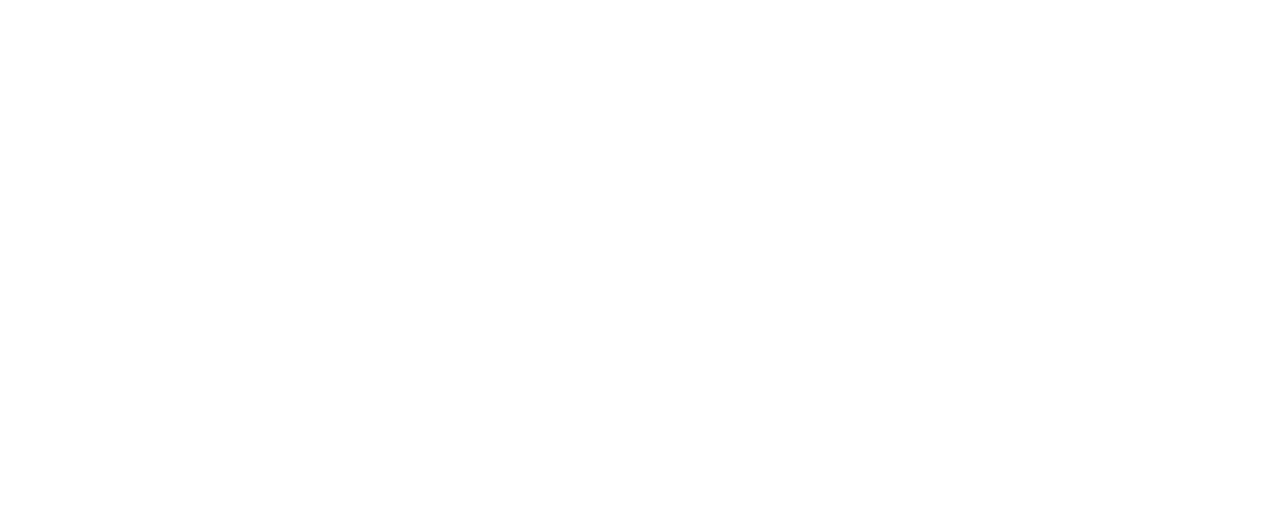
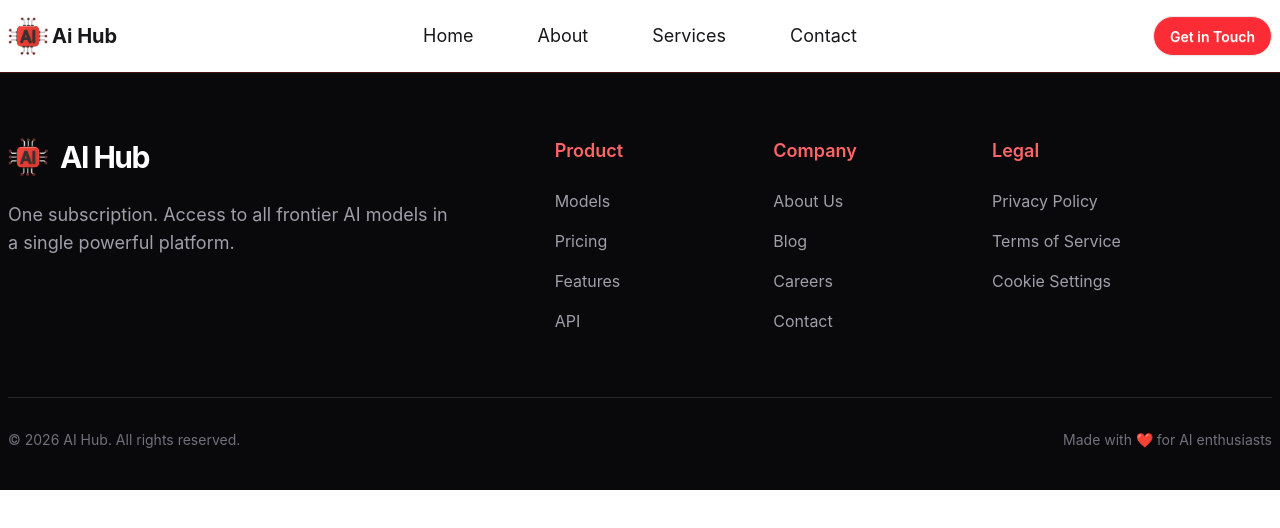
Before and after one commit to themdshakibul/ai-model-hub, a React (Vite) app: page / in a window 1280 px wide. Shown: the top 528 px of the page. Built offline with nearby package versions, Linux system fonts and the light colour scheme.

Commit message:
Navbar and Footer

```diff
--- a/src/App.jsx
+++ b/src/App.jsx
@@ -1,8 +1,12 @@
+import Footer from "./Components/Footer/Footer";
+import NavBar from "./Components/NavBar/NavBar";
+
 function App() {
   return (
     <>
       <div>
-
+        <NavBar />
+        <Footer />
       </div>
     </>
   );
--- a/src/Components/Footer/Footer.jsx
+++ b/src/Components/Footer/Footer.jsx
@@ -1,10 +1,111 @@
-import React from "react";
-
+import FooterLogo from "../../assets/logo.png";
 const Footer = () => {
   return (
-    <>
-      <div></div>
-    </>
+    <footer className="bg-zinc-950 border-t border-red-900/50 pt-16 pb-10">
+      <div className="container mx-auto px-2">
+        <div className="grid grid-cols-1 md:grid-cols-12 gap-12">
+          {/* Logo & Description */}
+          <div className="md:col-span-5">
+            <div className="flex items-center gap-3 mb-6">
+              <img src={FooterLogo} alt="AI Hub Logo" className="h-10 w-auto" />
+              <h2 className="text-3xl font-bold tracking-tighter text-white">
+                AI Hub
+              </h2>
+            </div>
+
+            <p className="text-zinc-400 text-lg max-w-md">
+              One subscription. Access to all frontier AI models in a single
+              powerful platform.
+            </p>
+          </div>
+
+          {/* Quick Links */}
+          <div className="md:col-span-2">
+            <h3 className="text-red-400 font-semibold mb-6 text-lg">Product</h3>
+            <ul className="space-y-4 text-zinc-400">
+              <li>
+                <a href="#" className="hover:text-white transition">
+                  Models
+                </a>
+              </li>
+              <li>
+                <a href="#" className="hover:text-white transition">
+                  Pricing
+                </a>
+              </li>
+              <li>
+                <a href="#" className="hover:text-white transition">
+                  Features
+                </a>
+              </li>
+              <li>
+                <a href="#" className="hover:text-white transition">
+                  API
+                </a>
+              </li>
+            </ul>
+          </div>
+
+          <div className="md:col-span-2">
+            <h3 className="text-red-400 font-semibold mb-6 text-lg">Company</h3>
+            <ul className="space-y-4 text-zinc-400">
+              <li>
+                <a href="#" className="hover:text-white transition">
+                  About Us
+                </a>
+              </li>
+              <li>
+                <a href="#" className="hover:text-white transition">
+                  Blog
+                </a>
+              </li>
+              <li>
+                <a href="#" className="hover:text-white transition">
+                  Careers
+                </a>
+              </li>
+              <li>
+                <a href="#" className="hover:text-white transition">
+                  Contact
+                </a>
+              </li>
+            </ul>
+          </div>
+
+          <div className="md:col-span-3">
+            <h3 className="text-red-400 font-semibold mb-6 text-lg">Legal</h3>
+            <ul className="space-y-4 text-zinc-400">
+              <li>
+                <a href="#" className="hover:text-white transition">
+                  Privacy Policy
+                </a>
+              </li>
+              <li>
+                <a href="#" className="hover:text-white transition">
+                  Terms of Service
+                </a>
+              </li>
+              <li>
+                <a href="#" className="hover:text-white transition">
+                  Cookie Settings
+                </a>
+              </li>
+            </ul>
+          </div>
+        </div>
+
+        {/* Bottom Bar */}
+        <div className="mt-16 pt-8 border-t border-zinc-800 flex flex-col md:flex-row items-center justify-between gap-4 text-sm text-zinc-500">
+          <div>© {new Date().getFullYear()} AI Hub. All rights reserved.</div>
+
+          <div className="flex gap-6">
+            <a href="#" className="hover:text-red-400 transition">
+              Made with ❤️ for AI enthusiasts
+            </a>
+          </div>
+        </div>
+      </div>
+    </footer>
   );
 };
 
--- a/src/Components/NavBar/NavBar.jsx
+++ b/src/Components/NavBar/NavBar.jsx
@@ -1,13 +1,35 @@
-import React from 'react';
-
+import Logo from "../../assets/logo.png";
 const NavBar = () => {
   return (
     <>
-      <div>
-
+      <div className="navbar container mx-auto">
+        <div className="navbar-start">
+          <div className="flex items-center gap-1 font-bold text-xl">
+            <img className="w-10" src={Logo} /> Ai Hub
+          </div>
+        </div>
+        <div className="navbar-center hidden md:flex">
+          <ul className="menu menu-horizontal gap-10 px-1 text-lg">
+            <li>
+              <a>Home</a>
+            </li>
+            <li>
+              <a>About</a>
+            </li>
+            <li>
+              <a>Services</a>
+            </li>
+            <li>
+              <a>Contact</a>
+            </li>
+          </ul>
+        </div>
+        <div className="navbar-end gap-5">
+          <a className="btn bg-red-500 rounded-full text-white">Get in Touch</a>
+        </div>
       </div>
     </>
   );
 };
 
-export default NavBar;<div></div>
+export default NavBar;
```
